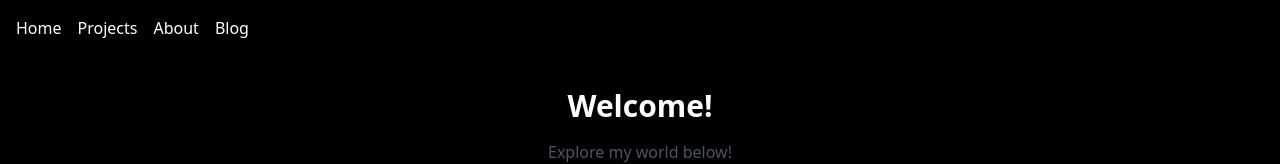
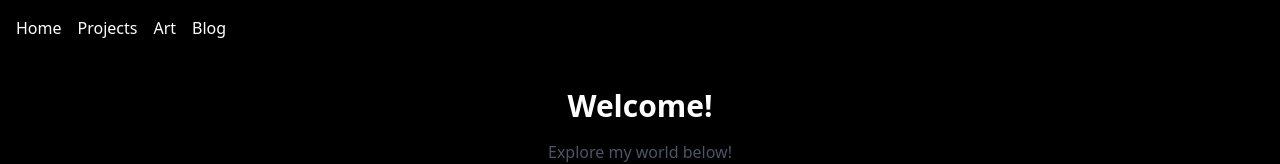
Before and after one commit to allinaxprof/portfolio-scroll, a React (Vite) app: page / in a window 1280 px wide. Shown: the top 164 px of the page. Built offline with nearby package versions, Linux system fonts and the light colour scheme.

Commit message:
add: insta link

```diff
--- a/src/About.jsx
+++ b/src/About.jsx
@@ -1,6 +1,7 @@
 import React, { useEffect, useRef } from 'react'
 import Navbar from './components/Navbar.jsx';
 import Pfp from '/Pfp.png';
+import insta from '/instagram-icon-black.png';
 
 export default function About() {
 
@@ -12,7 +13,10 @@ export default function About() {
         <img src={Pfp} alt="picture" className='m-auto h-[20vh]'></img>
         <div className="">
           <h1 className="text-3xl font-bold mb-4">Hello!</h1>
-          <p className="text-gray-600">This is the about page.</p>
+          <p className="text-gray-600 mb-2">See my short portfolio below.</p>
+          <a href="https://www.instagram.com/xxallinaxart/">
+            <img className='w-5' src={insta}></img>
+          </a>
         </div>
       </div>
     </div>
--- a/src/components/Navbar.jsx
+++ b/src/components/Navbar.jsx
@@ -8,7 +8,7 @@ export default function Navbar(color) {
                 <nav className="p-4 bg-black text-white">
                     <a href="/" className="">Home</a>
                     <a href="/Intro" className="ml-4">Projects</a>
-                    <a href="/About" className="ml-4">About</a>
+                    <a href="/About" className="ml-4">Art</a>
                     <a href="/Blog" className="ml-4">Blog</a>
                 </nav>
             );
@@ -18,7 +18,7 @@ export default function Navbar(color) {
                 <nav className="p-4 bg-white text-black">
                     <a href="/" className="">Home</a>
                     <a href="/Intro" className="ml-4">Projects</a>
-                    <a href="/About" className="ml-4">About</a>
+                    <a href="/About" className="ml-4">Art</a>
                     <a href="/Blog" className="ml-4">Blog</a>
                 </nav>
             );
@@ -28,7 +28,7 @@ export default function Navbar(color) {
         <nav className="p-4">
             <a href="/" className="">Home</a>
             <a href="/Intro" className="ml-4">Projects</a>
-            <a href="/About" className="ml-4">About</a>
+            <a href="/About" className="ml-4">Art</a>
             <a href="/Blog" className="ml-4">Blog</a>
         </nav>
     );
```
Also changed, not shown: public/instagram-icon-black.png (added).
